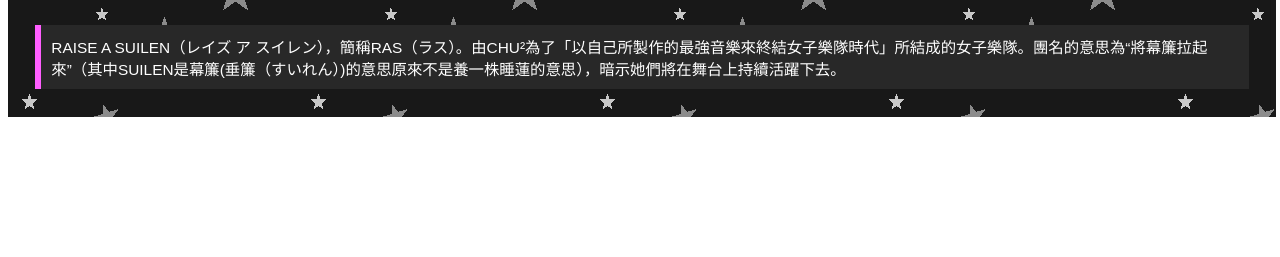
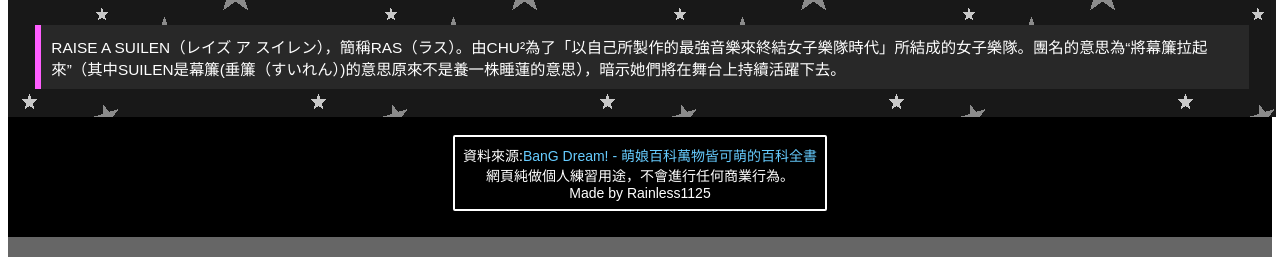
Before and after one commit to Rainless1125/Rainless1125.github.io, a plain HTML site: page home.html in a window 1280 px wide. Shown: the part 6431-6688 px from the top of the page. Before the commit the page ends 6548 px from the top, so only its background shows below. Drawn offline with Linux system fonts and the light colour scheme.

Commit message:
ADD footer

```diff
--- a/css/style.css
+++ b/css/style.css
@@ -92,5 +92,29 @@ body, html {
 
 .footer{
 	background-color: black;
-	height: 25%;
+	border-bottom: 20px solid #666666;
+	height: 15%;
+	width: 100%;
+	color: #ffffff;
+	text-align: center;
 }
+
+.footer span{
+	display: inline-block;
+	position: relative;
+	left: 0;
+	top:15%;
+	border-radius: 2px;
+	border: 2px solid #ffffff;
+	padding: 8px;
+}
+
+.footer span:hover{
+	background-color: #ffffff;
+	color: #000000;
+}
+
+.footer a{
+	text-decoration: none;
+	color: #66ccff;
+}
--- a/home.html
+++ b/home.html
@@ -77,5 +77,12 @@
 		</div>
 	</div>
 
+	<div class="footer">
+		<span>
+			資料來源:<a href="https://mzh.moegirl.org.cn/zh-tw/BanG_Dream!" target="_blank">BanG Dream! - 萌娘百科萬物皆可萌的百科全書</a>
+			<br>網頁純做個人練習用途，不會進行任何商業行為。
+			<br>Made by Rainless1125
+		</span>
+	</div>
 </body>
 </html>
```
